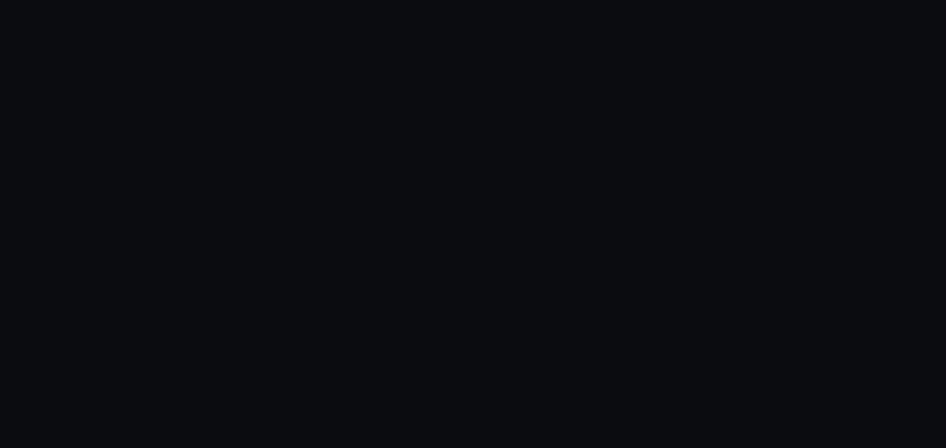
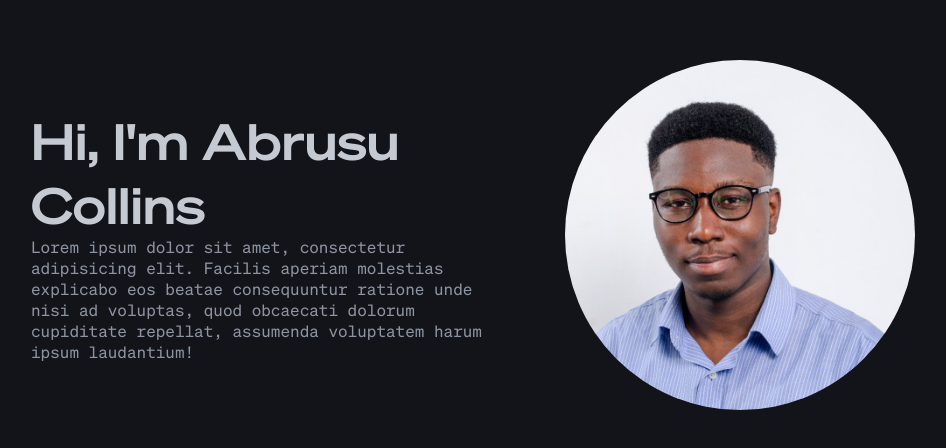
Before and after one commit to abrusu-collins/Portfolio-v7, a React (Create React App) app: page / in a window 1280 px wide. Shown: the part 110-558 px from the top of the page, without its empty margins (167-1113 px from the left). Built offline with nearby package versions, Linux system fonts and the light colour scheme.

Commit message:
i suffer

```diff
--- a/src/App.jsx
+++ b/src/App.jsx
@@ -1,8 +1,10 @@
 import "./styles/index.css";
+import Hero from "./components/Hero";
 
 function App() {
   return (
     <>
+    <Hero/>
     </>
   );
 }
--- /dev/null
+++ b/src/components/Hero.jsx
@@ -0,0 +1,23 @@
+import img1 from "../img/sedem.jfif";
+import img2 from "../img/sedem2.jpg";
+function Hero() {
+  return (
+    <div className="hero">
+      <div className="hero-inner">
+        <div className="about">
+          <p className="name">Hi, I'm  Abrusu Collins</p>
+          <p className="about">
+            Lorem ipsum dolor sit amet, consectetur adipisicing elit. Facilis
+            aperiam molestias explicabo eos beatae consequuntur ratione unde
+            nisi ad voluptas, quod obcaecati dolorum cupiditate repellat,
+            assumenda voluptatem harum ipsum laudantium!
+          </p>
+          <div className="socials"></div>
+        </div>
+        <img src={img1} alt="" />
+      </div>
+    </div>
+  );
+}
+
+export default Hero;
--- a/src/sass/_config.scss
+++ b/src/sass/_config.scss
@@ -9,17 +9,19 @@
 $white:#ffffff;
 
 @font-face {
-    font-family:SohneBold ;
+    font-family:SohneBold;
     src: url("../font/SohneBold.woff2");
 }
 @font-face {
-    font-family:SohneMono ;
+    font-family:SohneMono;
     src: url("../font/SohneMono.woff2");
 }
 *{
     margin: 0;
     padding: 0;
     box-sizing: border-box;
+    color: $color_text;
+    font-family:SohneMono;
 }
 body{
     background-color: $dark_background1;
--- /dev/null
+++ b/src/sass/_hero.scss
@@ -0,0 +1,30 @@
+.hero {
+  display: flex;
+  align-items: center;
+  justify-content: center;
+  margin: 100px 0 200px 0;
+  & .hero-inner {
+    background-color: $dark_background2;
+    width: 80%;
+    place-items: center;
+    padding: 70px;
+    display: grid;
+    grid-template-columns: 1.5fr 1fr;
+    grid-gap: 5rem;
+    border-radius: 20px;
+    & .about {
+      & .name {
+        font-size: 50px;
+        font-family: SohneBold;
+        color: $color_header;
+      }
+    }
+    & img {
+      width: 100%;
+      height: 350px;
+      width: 350px;
+      border-radius: 50%;
+      margin: auto;
+    }
+  }
+}
--- a/src/sass/index.scss
+++ b/src/sass/index.scss
@@ -1 +1,2 @@
 @import "config";
+@import "hero";
--- a/src/styles/index.css
+++ b/src/styles/index.css
@@ -10,8 +10,39 @@
   margin: 0;
   padding: 0;
   box-sizing: border-box;
+  color: #8d93a0;
+  font-family: SohneMono;
 }
 
 body {
   background-color: #0a0c10;
 }
+
+.hero {
+  display: flex;
+  align-items: center;
+  justify-content: center;
+  margin: 100px 0 200px 0;
+}
+.hero .hero-inner {
+  background-color: #12141a;
+  width: 80%;
+  place-items: center;
+  padding: 70px;
+  display: grid;
+  grid-template-columns: 1.5fr 1fr;
+  grid-gap: 5rem;
+  border-radius: 20px;
+}
+.hero .hero-inner .about .name {
+  font-size: 50px;
+  font-family: SohneBold;
+  color: #c5c9d2;
+}
+.hero .hero-inner img {
+  width: 100%;
+  height: 350px;
+  width: 350px;
+  border-radius: 50%;
+  margin: auto;
+}
```
Also changed, not shown: src/components/Navbar.jsx (added), 1 other file (tests, documents, lock files or other folders).
